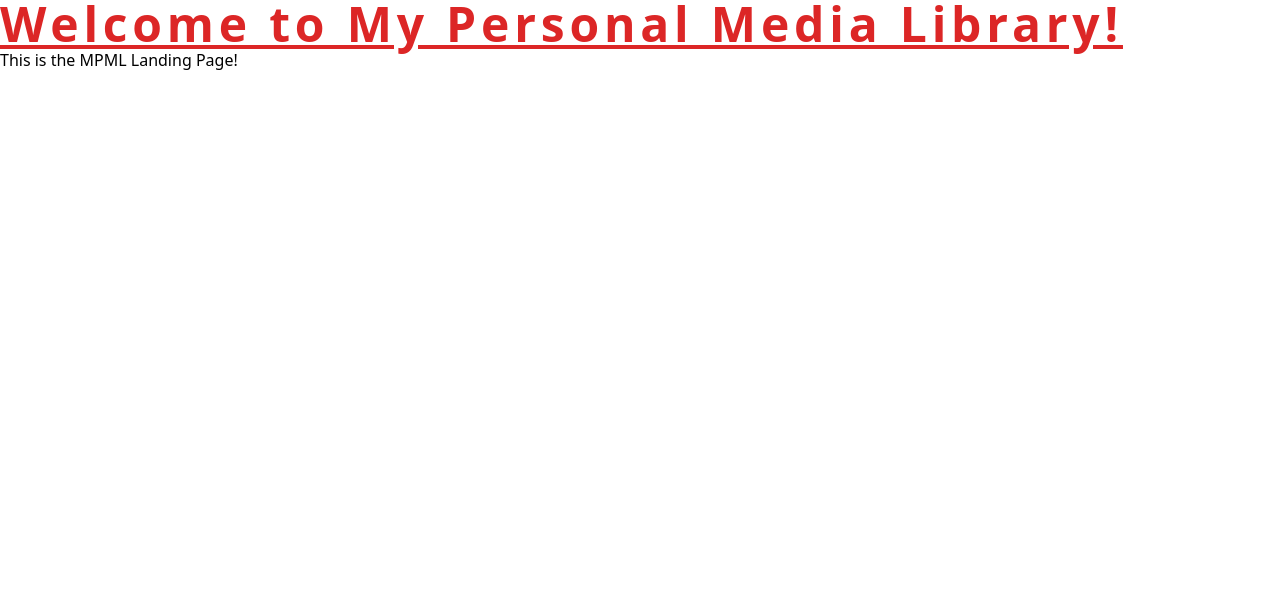
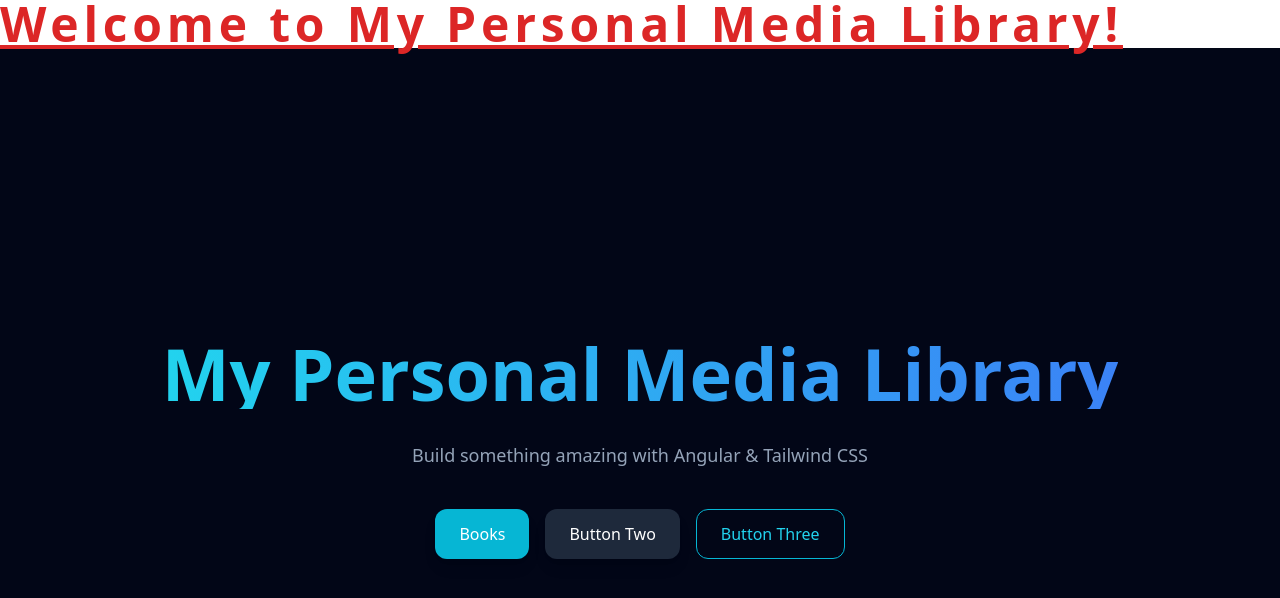
Before and after one commit to cormac-o/my-personal-library, an Angular app in the folder frontend/: page /landing in a window 1280 px wide. Shown: the top 598 px of the page. Built offline with nearby package versions, Linux system fonts and the light colour scheme.

Commit message:
AI-Gen Sample UI and navigation buttons to Landing Page

```diff
--- a/frontend/src/app/components/landing/landing.html
+++ b/frontend/src/app/components/landing/landing.html
@@ -1,3 +1,34 @@
-<h1>
-    This is the MPML Landing Page!
-</h1>
+<div class="min-h-screen flex items-center justify-center bg-slate-950 px-6">
+  <div class="text-center">
+    <h1
+      class="text-5xl md:text-7xl font-extrabold bg-gradient-to-r from-cyan-400 to-blue-500 bg-clip-text text-transparent mb-8"
+    >
+      My Personal Media Library
+    </h1>
+
+    <p class="text-slate-400 text-lg mb-10">
+      Build something amazing with Angular & Tailwind CSS
+    </p>
+
+    <div class="flex flex-col sm:flex-row gap-4 justify-center">
+      <button
+        [routerLink]="['/books']"
+        class="px-6 py-3 bg-cyan-500 hover:bg-cyan-600 text-white font-medium rounded-xl shadow-lg transition-all duration-200"
+      >
+        Books
+      </button>
+
+      <button
+        class="px-6 py-3 bg-slate-800 hover:bg-slate-700 text-white font-medium rounded-xl shadow-lg transition-all duration-200"
+      >
+        Button Two
+      </button>
+
+      <button
+        class="px-6 py-3 border border-cyan-500 text-cyan-400 hover:bg-cyan-500 hover:text-white font-medium rounded-xl transition-all duration-200"
+      >
+        Button Three
+      </button>
+    </div>
+  </div>
+</div>
--- a/frontend/src/app/components/landing/landing.ts
+++ b/frontend/src/app/components/landing/landing.ts
@@ -1,8 +1,9 @@
 import { Component, ChangeDetectionStrategy } from '@angular/core';
+import { RouterLink } from '@angular/router';
 
 @Component({
   selector: 'app-landing',
-  imports: [],
+  imports: [RouterLink],
   templateUrl: './landing.html',
   changeDetection: ChangeDetectionStrategy.Eager,
   styleUrl: './landing.scss',
```
